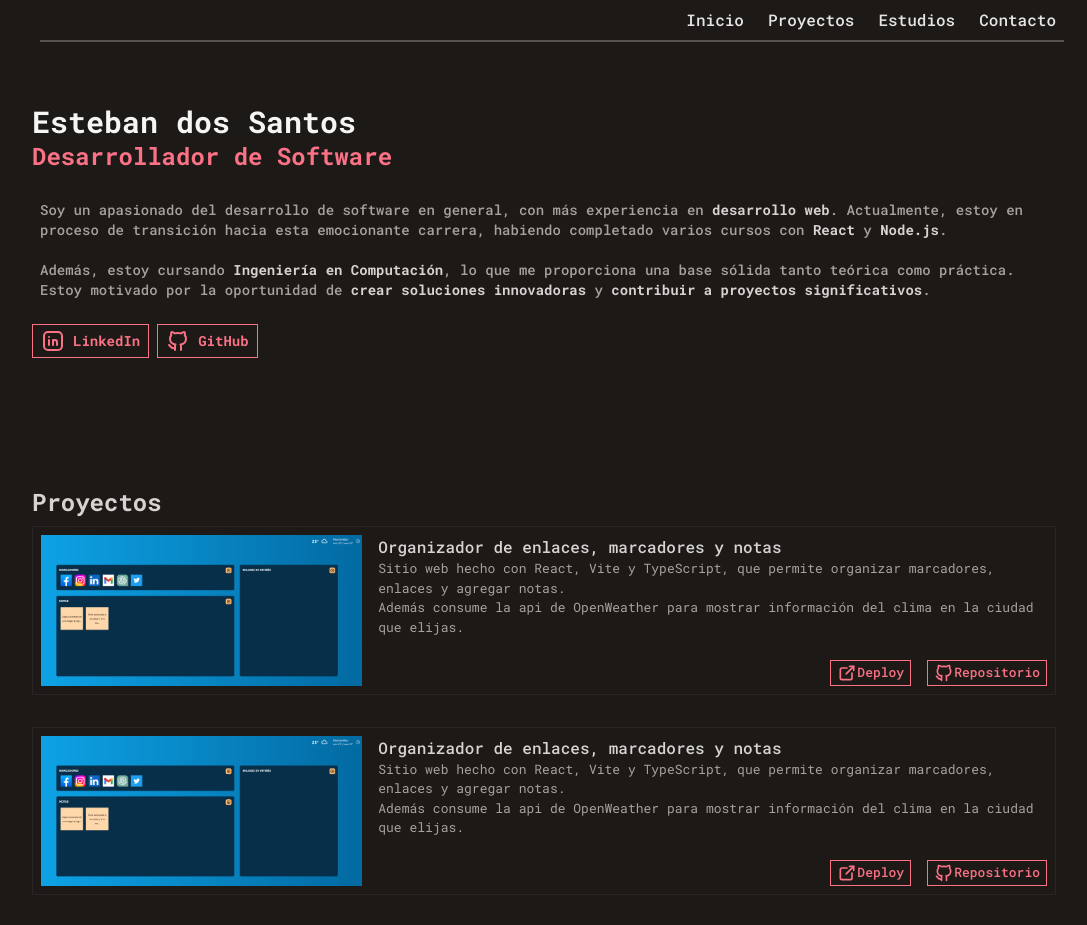
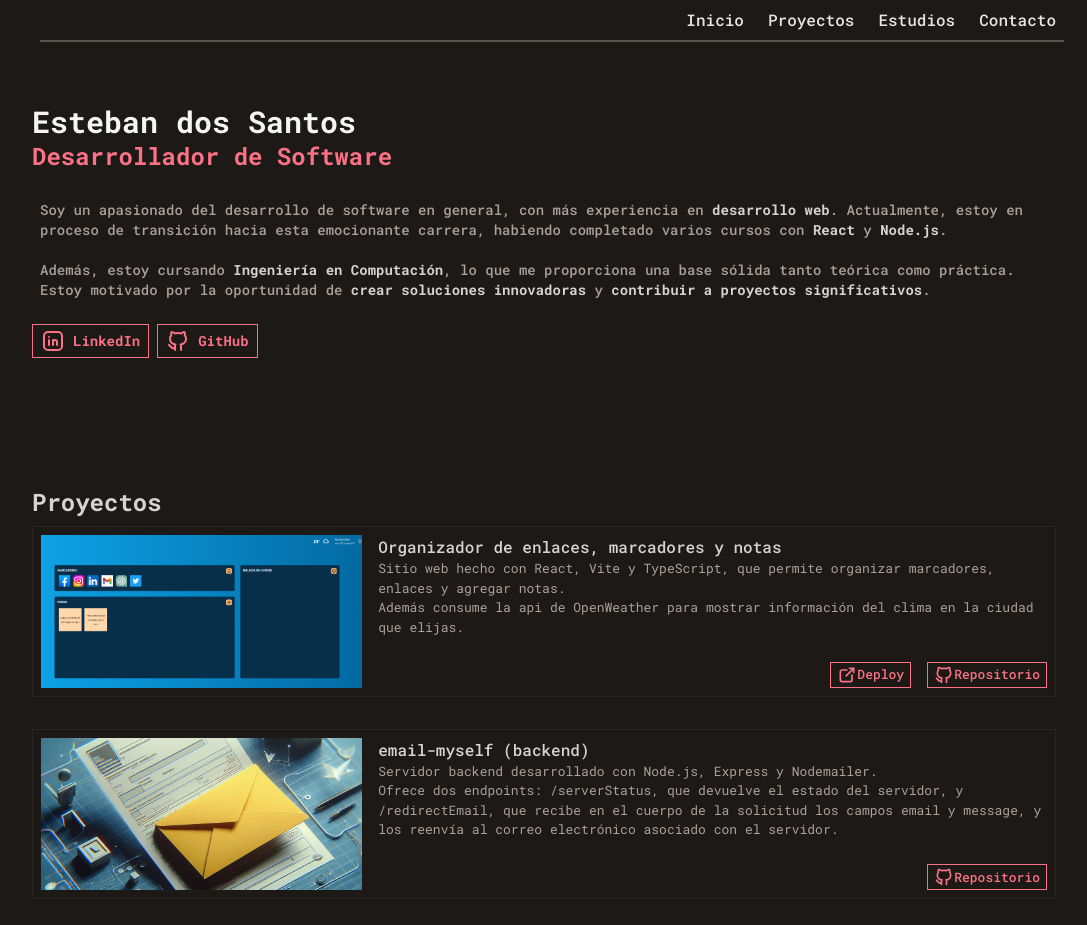
Before and after one commit to Ebanx3/portfolio, a website with bundled scripts: page index.html in a window 1280 px wide. Shown: the top 925 px of the page, without its empty margins (96-1183 px from the left). Built offline with nearby package versions, Linux system fonts and the light colour scheme; no server answers.

Commit message:
projects images aspect ratio fixed, added email-myself to projects and corrections if there is no deploy link

```diff
--- a/input.css
+++ b/input.css
@@ -16,6 +16,7 @@ strong {
 
     img{
         width: 33%;
+        aspect-ratio: 2;
         object-fit: cover;
         padding: 8px;
     }
--- a/js/getProjects.js
+++ b/js/getProjects.js
@@ -36,6 +36,7 @@ projects.forEach(project => {
     details.appendChild(name);
     details.appendChild(description);
 
+    if(project.deploy)
     buttonsContainer.appendChild(deployButton);
     buttonsContainer.appendChild(repositoryButton);
     details.appendChild(buttonsContainer);
--- a/js/projects.json
+++ b/js/projects.json
@@ -7,11 +7,10 @@
         "repository":"https://github.com/Ebanx3/organizer"
     },
     {
-        "name":"Organizador de enlaces, marcadores y notas",
-        "description":"Sitio web hecho con React, Vite y TypeScript, que permite organizar marcadores, enlaces y agregar notas.\nAdemás consume la api de OpenWeather para mostrar información del clima en la ciudad que elijas.",
-        "image":"./resources/organizador.png",
-        "deploy":"https://links-notes.netlify.app",
-        "repository":"https://github.com/Ebanx3/organizer"
+        "name":"email-myself (backend)",
+        "description":"Servidor backend desarrollado con Node.js, Express y Nodemailer.\nOfrece dos endpoints: /serverStatus, que devuelve el estado del servidor, y /redirectEmail, que recibe en el cuerpo de la solicitud los campos email y message, y los reenvía al correo electrónico asociado con el servidor.",
+        "image":"./resources/email-myself.png",
+        "repository":"https://github.com/Ebanx3/email-myself"
     }
     ,
     {
```
Also changed, not shown: output.css, resources/email-myself.png (added).
